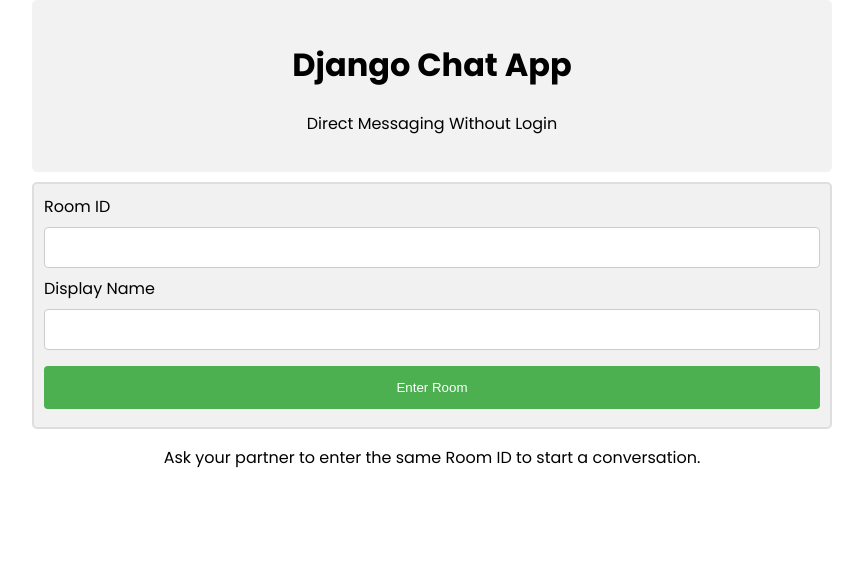
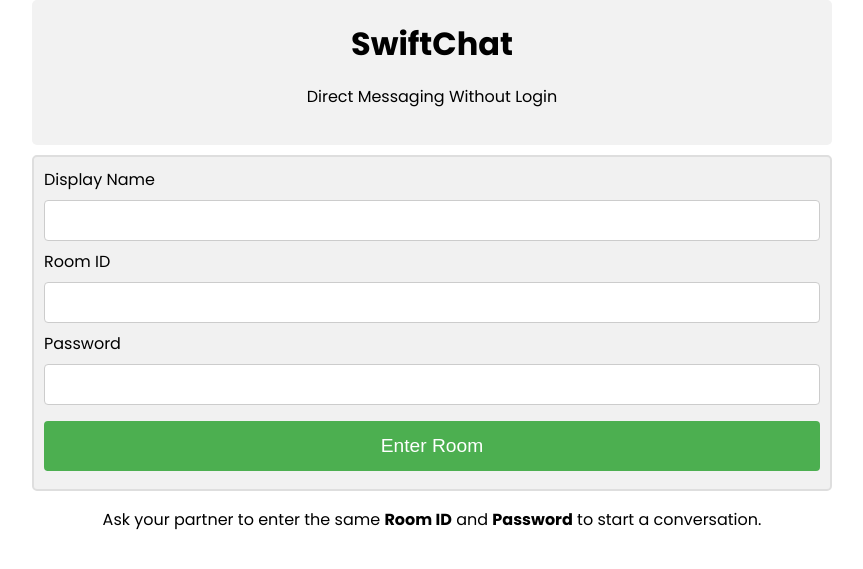
Before and after one commit to AzeemIdrisi/SwiftChat, a Django app: page / in a window 1280 px wide. Shown: the top 569 px of the page, without its empty margins (208-1071 px from the left). Run offline with Django 4.2, Linux system fonts and the light colour scheme.

Commit message:
Added Password authentication, Default Username, UI Tweaks

```diff
--- a/DirectMessage/settings.py
+++ b/DirectMessage/settings.py
@@ -25,7 +25,9 @@ SECRET_KEY = "django-insecure-ly70&a8v%3@7m5n$_85l)q0l%%yhi_i-6w=su&2hdiv5s28ly%
 # SECURITY WARNING: don't run with debug turned on in production!
 DEBUG = True
 
-ALLOWED_HOSTS = []
+ALLOWED_HOSTS = [
+    "*",
+]
 
 
 # Application definition
--- a/chat/models.py
+++ b/chat/models.py
@@ -5,13 +5,14 @@ from django.db import models
 
 class Room(models.Model):
     name = models.CharField(max_length=1000)
+    password = models.CharField(max_length=1000)
 
     def __str__(self) -> str:
         return self.name
 
 
 class Message(models.Model):
-    user = models.CharField(max_length=100)
+    user = models.CharField(max_length=100, default="Anonymous")
     text = models.TextField(max_length=1000)
     date = models.DateTimeField(auto_now=True)
     room = models.ForeignKey(Room, on_delete=models.CASCADE)
--- a/chat/views.py
+++ b/chat/views.py
@@ -23,11 +23,23 @@ def room(request, room):
 def checkview(request):
     room = request.POST["room_name"]
     username = request.POST["username"]
+    password = request.POST["password"]
 
     if Room.objects.filter(name=room).exists():
-        return redirect(room + "/?username=" + username)
+        room_details = Room.objects.get(name=room)
+        if room_details.password == password:
+            return redirect(room + "/?username=" + username)
+        else:
+            return render(
+                request,
+                "home.html",
+                {
+                    "wrong_password": True,
+                    "message": "Wrong Password or Room ID not available",
+                },
+            )
     else:
-        new_room = Room.objects.create(name=room)
+        new_room = Room.objects.create(name=room, password=password)
         new_room.save()
         return redirect(room + "/?username=" + username)
 
@@ -37,6 +49,8 @@ def send(request):
     username = request.POST["username"]
     room_id = request.POST["room_id"]
     room = Room.objects.get(id=room_id)
+    if len(username) == 0:
+        username = "Anonymous"
     new_message = Message.objects.create(text=message, user=username, room=room)
     new_message.save()
     return HttpResponse("Message sent.")
--- a/templates/home.html
+++ b/templates/home.html
@@ -10,6 +10,9 @@ body {
   padding: 0 20px;
 }
 
+h1{
+  margin:0;
+}
 .container {
   border: 2px solid #dedede;
   background-color: #f1f1f1;
@@ -58,12 +61,12 @@ body {
         rel="stylesheet">
   <body>
     <div align="center">
-      <h1>Django Chat App</h1>
+      <h1>SwiftChat</h1>
       <p>Direct Messaging Without Login</p>
     </div>
     <div class="container">
       <style>
-        input[type=text], select {
+        input[type=password],input[type=text], select {
           width: 100%;
           padding: 12px 20px;
           margin: 8px 0;
@@ -82,6 +85,7 @@ body {
       border: none;
       border-radius: 4px;
       cursor: pointer;
+      font-size: larger;
     }
 
     input[type=submit]:hover {
@@ -93,16 +97,25 @@ body {
       background-color: #f2f2f2;
       padding: 20px;
     }
+
+    .bold{
+      font-weight:600;
+    }
       </style>
       <form id="post-form" method="POST" action="checkview">
         {% csrf_token %}
+        <label>Display Name</label>
+        <input type="text" name="username" id="username" width="100px" />
         <label>Room ID</label>
         <input type="text" name="room_name" id="room_name" width="100px" />
-        <label>Display Name</label>
-        <input type="text" name="username" id="username" width="100px" />
+        <label>Password</label>
+        <input type="password" name="password" id="password" width="100px" />
         <input type="submit" value="Enter Room">
       </form>
     </div>
-    <p align='center'>Ask your partner to enter the same Room ID to start a conversation.</p>
+    <p align='center'>
+      Ask your partner to enter the same <span class="bold">Room ID</span> and <span class="bold">Password</span> to start a conversation.
+    </p>
+    {% if wrong_password %}<script>alert("{{message}}")</script>{% endif %}
   </body>
 </html>
--- a/templates/room.html
+++ b/templates/room.html
@@ -60,7 +60,7 @@ body {
   <link href="https://fonts.googleapis.com/css2?family=Poppins:wght@300;400;500;700&display=swap"
         rel="stylesheet">
   <body>
-    <h2>{{ room }} - Direct Message</h2>
+    <h2>Room ID: {{ room }}</h2>
     <div id="display">
       <!-- <div class="container darker">
   <b>Tom</b><p>Hello Everyone, How Are You Guys Doing?</p>
```
Also changed, not shown: chat/migrations/0002_room_password.py (added), chat/migrations/0003_alter_room_password.py (added), chat/migrations/0004_alter_message_user.py (added), db.sqlite3, requirements.txt (renamed from reqirements.txt).
